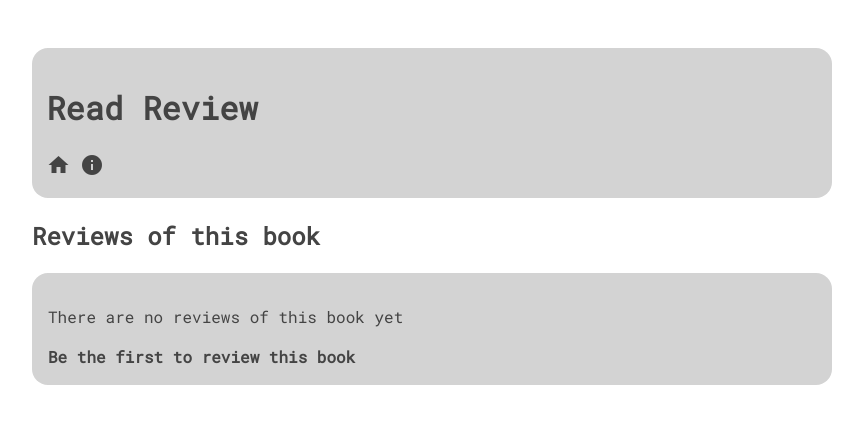
After one commit to evahteri/Read-Review, a Flask app: template src/templates/review_results.html in a window 1280 px wide. The commit adds this page. Shown: the top 424 px of the page, without its empty margins (208-1071 px from the left). Run offline with Flask 2, Linux system fonts and the light colour scheme; the template is opened without the code that fills it, so the values that code supplies are empty.

Commit message:
reviews are shown from the search results

```diff
--- a/src/routes.py
+++ b/src/routes.py
@@ -51,6 +51,11 @@ def book_search_results():
     results = book_service.search_books(query)
     return render_template("book_results.html", results=results)
 
+@app.route("/review_search_results/<int:book_id>")
+def review_search_results(book_id):
+    book_id=book_id
+    results = review_service.get_reviews(book_id)
+    return render_template("review_results.html", results=results, book_id=book_id)
 
 @app.route("/sign_up")
 def sign_up():
--- a/src/services/review_service.py
+++ b/src/services/review_service.py
@@ -20,4 +20,7 @@ class ReviewService:
     def get_review_by_id(self, review_id):
         return self._review_repository.get_review_by_id(review_id)
 
+    def get_reviews(self, book_id):
+        return self._review_repository.get_reviews(book_id)
+
 review_service = ReviewService()
--- a/src/static/css/main.css
+++ b/src/static/css/main.css
@@ -24,6 +24,12 @@ input {
     border: none;
     border-radius: 0.5em;
     height: 2em;
+    font-family: "Roboto Mono", serif;
+}
+
+textarea {
+    border: none;
+    border-radius: 0.5em;
     font-family: "Roboto Mono", serif;
 }
 
--- a/src/templates/book_results.html
+++ b/src/templates/book_results.html
@@ -12,7 +12,7 @@
         {% else %}
         <p>Please sign in to review</p>
         {% endif %}
-    <hr>
+        <a href="/review_search_results/{{ result.id }}">Show reviews</a>
     </div>
 {% endfor %}
 </div>
--- a/src/templates/homepage.html
+++ b/src/templates/homepage.html
@@ -15,7 +15,7 @@
     <a href="/sign_up">Sign up</a> <br>
     <a href="/sign_in">Sign in</a>
     {% endif %}
-    <p>Start by searching a book you want to review</p>
+    <p>Start by searching books</p>
     <form action="/book_search_results" method="GET">
     <input type="text" name="query">
     <button type="submit"><span class="material-icons">search</span></button>
--- a/src/templates/new_review.html
+++ b/src/templates/new_review.html
@@ -2,12 +2,14 @@
 {% extends "layout.html" %}
 {% block title %}New review{% endblock %}
 {% block content %}
+<div class="form">
+
     <h1>New review</h1>
     <form action="/books/{{ book_id }}/create_review" method="POST">
         <p>You are writing a review for a book called {{ title }} from {{ author_first_name }} {{ author_last_name }}</p>
     <p>
         Title <br>
-    <textarea name="title" cols="15" rows="1"></textarea>
+        <textarea name="title" cols="40" rows="2"></textarea>
     <p>
         Write a review <br>
         <textarea name="review" cols="40" rows="30"></textarea>
@@ -19,4 +21,5 @@
     </p>
         <input type="submit" value="Publish">
     </form>
+</div>
 {% endblock %}
--- /dev/null
+++ b/src/templates/review_results.html
@@ -0,0 +1,23 @@
+<!doctype html>
+{% extends "layout.html" %}
+{% block title %}Reviews{% endblock %}
+{% block content %}
+<h2>Reviews of this book</h2>
+{% if results %}
+    {% for result in results %}
+        <div class="info">
+            Title: {{ result.review_title }} <br>
+            Rating: {{ result.rating }}/5 <br>
+            Written by: {{ result.username }}<br>
+            <a href="/reviews/{{ result.id }}"> Read</a>
+        </div>
+    {% endfor %}
+{% else %}
+<div class="info">
+    <p>
+        There are no reviews of this book yet
+    </p>
+    <a href="/books/{{ book_id }}/new_review">Be the first to review this book</a>
+</div>
+{% endif %}
+{% endblock %}
```
Also changed, not shown: documentation/timesheet.md (+2 -1 lines), src/repositories/review_repository.py (+11 -0 lines), src/templates/review.html (+7 -1 lines), README.md, documentation/changelog.md. Lines whose indentation alone changed are shown as unchanged.
